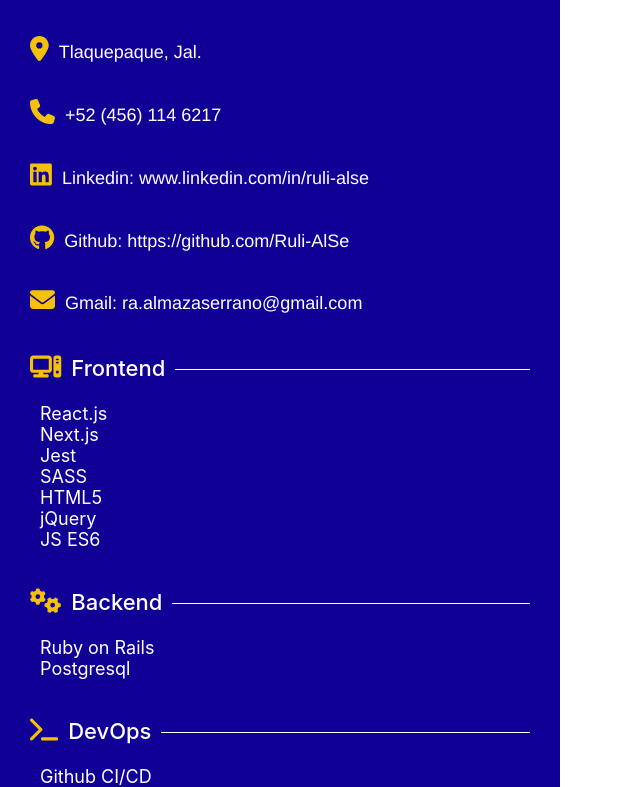
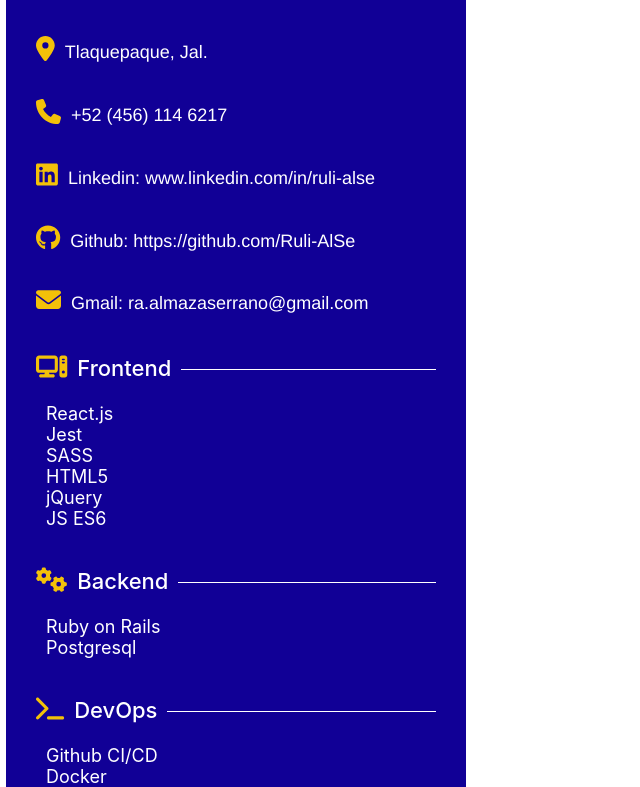
Before and after one commit to Ruli-AlSe/my_resume, a JavaScript app: page / in a window 1280 px wide. Shown: the part 673-1460 px from the top of the page, without its empty margins (0-640 px from the left). Built offline with nearby package versions, Linux system fonts and the light colour scheme; the HTML template or start-up script is replaced by a standard one.

Commit message:
Create about me section and add styles to it

```diff
--- /dev/null
+++ b/src/components/AboutMe.js
@@ -0,0 +1,26 @@
+import { FontAwesomeIcon } from "@fortawesome/react-fontawesome";
+import { faUser } from "@fortawesome/free-solid-svg-icons";
+
+export default function AboutMe() {
+  return (
+    <div className="resume__about-me">
+      <h1 className="resume__title resume__title--odd">
+        <FontAwesomeIcon icon={faUser} /> About Me...
+      </h1>
+      <p className="resume__paragraph">
+        I am an enthusiastic person and passionate about web development. In
+        latest years, I have been working in a large scale company as an
+        experimentation developer creating and setting up ABTests and
+        personalization campaigns into all online stores of the company to
+        improve the user experience, customer engagement and increase sales. I
+        focus on providing high quality code with good performance, excellent
+        and continuous communication with stakeholders for alignment in
+        campaigns goals. <br />
+        <br />I am in continuous researching about new technologies in software
+        development for web asides of new ways to improve my current skills. In
+        the last months i have been learning and praticing with React and Redux
+        libraries on my own.
+      </p>
+    </div>
+  );
+}
--- a/src/components/SideBar.js
+++ b/src/components/SideBar.js
@@ -12,7 +12,7 @@
   faCode,
   faLanguage,
 } from "@fortawesome/free-solid-svg-icons";
-import "../styles/sidebar.scss";
+import "../styles/components/sidebar.scss";
 
 export default function SideBar() {
   return (
@@ -59,15 +59,7 @@
       </div>
       <Technologies
         description={"Frontend"}
-        technologies={[
-          "React.js",
-          "Next.js",
-          "Jest",
-          "SASS",
-          "HTML5",
-          "jQuery",
-          "JS ES6",
-        ]}
+        technologies={["React.js", "Jest", "SASS", "HTML5", "jQuery", "JS ES6"]}
         icon={faComputer}
       />
       <Technologies
--- a/src/pages/MyCV.js
+++ b/src/pages/MyCV.js
@@ -1,5 +1,14 @@
 import SideBar from "../components/SideBar";
+import AboutMe from "../components/AboutMe";
+import "../styles/pages/mycv.scss";
 
 export default function MyCV() {
-  return <SideBar></SideBar>;
+  return (
+    <div className="resume">
+      <SideBar></SideBar>
+      <div className="resume__main-content">
+        <AboutMe />
+      </div>
+    </div>
+  );
 }
--- a/src/styles/sidebar.scss
+++ b/src/styles/components/sidebar.scss
@@ -1,13 +1,12 @@
-@import "variables.scss";
+@import "../variables.scss";
 
 .sidebar {
-  position: absolute;
-  left: 0;
   background-color: $color-strong-blue;
-  width: 500px;
+  width: 40%;
   display: flex;
   flex-direction: column;
   padding: 50px 30px;
+  max-width: 400px;
   &__personal-info {
     display: flex;
     flex-direction: column;
--- /dev/null
+++ b/src/styles/pages/mycv.scss
@@ -0,0 +1,38 @@
+@import "../variables.scss";
+
+.resume {
+  display: flex;
+  flex-direction: row;
+  justify-content: center;
+  &__main-content {
+    width: 60%;
+    max-width: 900px;
+    padding: 0 20px;
+  }
+  &__title {
+    text-align: left;
+    border-radius: 20px;
+    color: $color-white;
+    font-weight: $font-medium;
+    display: flex;
+    flex-direction: row;
+    align-items: center;
+    max-width: 40%;
+
+    svg {
+      margin: 10px 20px;
+    }
+    &--odd {
+      background-color: $color-strong-blue;
+    }
+    &--even {
+      background-color: $color-gold;
+    }
+  }
+  &__paragraph {
+    font-size: 20px;
+    font-weight: $font-medium;
+    line-height: 27px;
+    text-align: left;
+  }
+}
--- a/src/styles/variables.scss
+++ b/src/styles/variables.scss
@@ -1,6 +1,7 @@
 // Typography
 $elc-font: "Helvetica Neue", Helvetica, Arial, sans-serif;
 $font-bold: 700;
+$font-medium: 500;
 $font-light: 100;
 
 // Width rules
```
